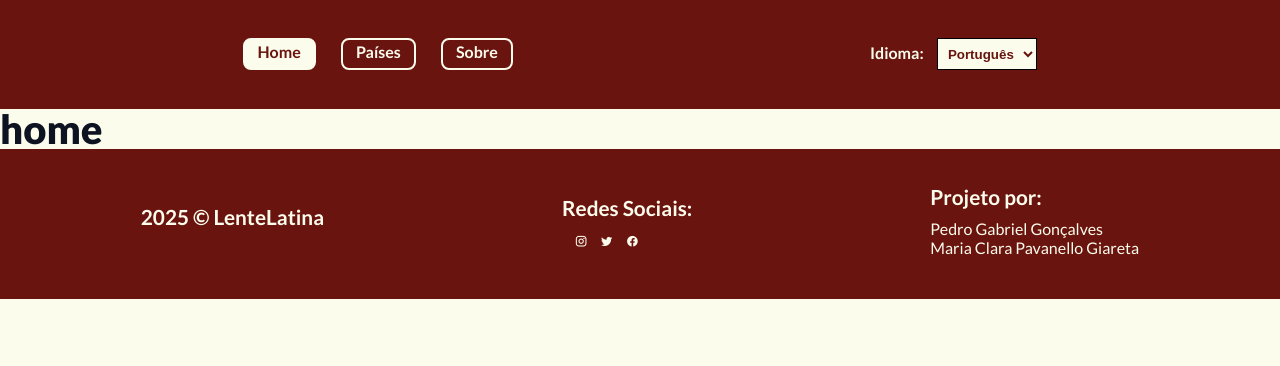
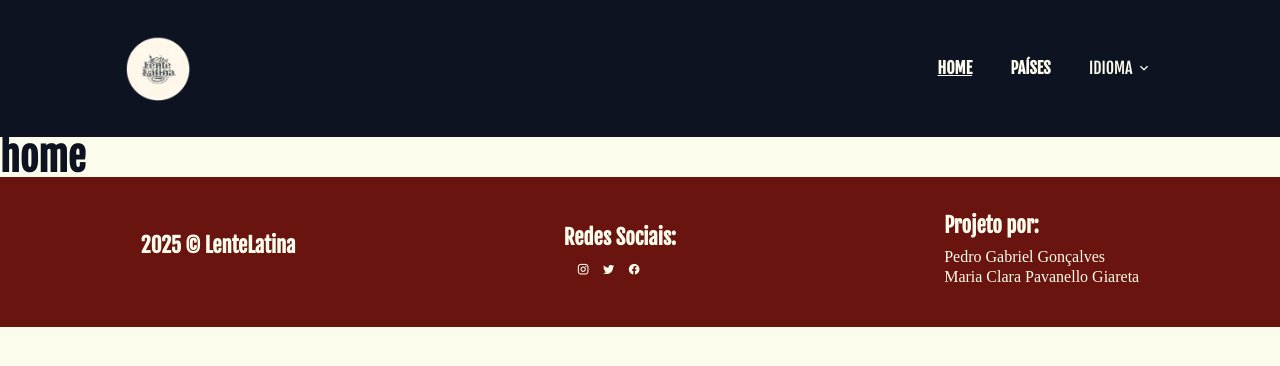
Before and after one commit to PedGabriel/LenteLatina, a Vue app: page / in a window 1280 px wide. Shown: the top 366 px of the page. Built offline with nearby package versions, Linux system fonts and the light colour scheme.

Commit message:
FEAT: Refazendo todo o Header. #25

```diff
--- a/src/assets/main.css
+++ b/src/assets/main.css
@@ -1,29 +1,33 @@
-@import url('https://fonts.googleapis.com/css2?family=Lato:ital,wght@0,100;0,300;0,400;0,700;0,900;1,100;1,300;1,400;1,700;1,900&display=swap');
-
+@import url("https://fonts.googleapis.com/css2?family=Fjalla+One&display=swap");
+@import url("https://fonts.googleapis.com/css2?family=Fjalla+One&family=Inconsolata:wght@200..900&display=swap");
 a {
     text-decoration: none;
     color: inherit;
+    font-family: "Fjalla One", sans-serif;
 }
 body {
     background-color: #FCFCED;
-    font-family: "Lato", sans-serif;
     color: #0D1321;
 }
 h1 {
     font-weight: 900;
     font-size: 2.5rem;
+     font-family: "Fjalla One", sans-serif;
 }
 h2 {
     font-weight: 700;
     font-size: 2rem;
+     font-family: "Fjalla One", sans-serif;
 }
 h3 {
     font-weight: 700;
     font-size: 1.5rem;
+     font-family: "Fjalla One", sans-serif;
 }
 h4{
     font-size: 1.3rem;
     font-weight: 600;
+     font-family: "Fjalla One", sans-serif;
 }
 p {
     font-size: 1rem;
--- a/src/components/HeaderComponent.vue
+++ b/src/components/HeaderComponent.vue
@@ -1,96 +1,131 @@
 <script setup>
-    import { useRoute } from 'vue-router';
-    import { getCurrentInstance } from 'vue';
+import { ref } from 'vue'
+import { getCurrentInstance } from 'vue'
 
-    const instance = getCurrentInstance();
+const instance = getCurrentInstance()
 const lingua = instance.appContext.config.globalProperties.$lingua;
 
-    function mudarIdioma () {
-        localStorage.setItem('lingua', lingua.current)
-        console.log('Lingua alterado para', lingua.current)
+const mostrarIdioma = ref(false);
+
+const alternarVisibilidade = () => {
+    mostrarIdioma.value = !mostrarIdioma.value;
 }
 
+function mudarIdioma(idioma) {
+    lingua.current = idioma
+    localStorage.setItem('lingua', idioma)
+    mostrarIdioma.value = false
+}
+
+console.log(lingua.current)
 </script>
+
 <template>
+    <nav>
+        <div class="logo-area">
+            <img src="/logo.png" class="logo">
+        </div>
 
-   <nav>
-          <!-- <p>logo</p> -->
-        <ul>
-            <RouterLink
-                activeClass="ativo"
-                to="/"
-            >
-                Home
-            </RouterLink>
-            <RouterLink
-                active-class="ativo"
-                to="/paises"
-                >
-                Países
-            </RouterLink>
-            <RouterLink
-                activeClass="ativo"
-                to="/sobre"
-            >
-                Sobre
-            </RouterLink>
+        <div class="right">
+            <ul class="menu">
+                <li>
+                    <RouterLink activeClass="ativo" to="/">HOME</RouterLink>
+                </li>
+                <li>
+                    <RouterLink activeClass="ativo" to="/paises">PAÍSES</RouterLink>
+                </li>
             </ul>
-        <div>
-        <label for="lingua">Idioma:</label>
-        <select name="lingua" id="lingua"
-        v-model="lingua.current"
-        @change="mudarIdioma"
-        >
-            <option value="pt-BR">Português</option>
-            <option value="es-ES">Espanhol</option>
-        </select>
+
+            <div class="mudar">
+                <p @click="alternarVisibilidade">
+                    IDIOMA
+                    <span :class="mostrarIdioma ? 'mdi mdi-chevron-up' : 'mdi mdi-chevron-down'"></span>
+                </p>
+
+                <ul v-if="mostrarIdioma" class="idiomas">
+                    <li @click="mudarIdioma('pt-BR')" :class="{ ativoIdioma: lingua.current === 'pt-BR' }">
+                        PT-BR
+                    </li>
+
+                    <li @click="mudarIdioma('ES')" :class="{ ativoIdioma: lingua.current === 'ES' }">
+                        ES
+                    </li>
+                </ul>
+            </div>
         </div>
     </nav>
 </template>
+
 <style scoped>
-    nav div {
+nav {
+    background: #0D1321;
+    color: #FCFCED;
+    padding: 3vw 10vw;
+    display: flex;
+    align-items: center;
+    justify-content: space-between;
+}
+
+.logo-area {
+    width: 60px;
+    height: 60px;
+    display: flex;
+    align-items: center;
+    justify-content: center;
+}
+
+.logo {
+    width: 110px;
+    height: auto;
+}
+
+.right {
+    display: flex;
+    align-items: center;
+    gap: 3vw;
+}
+
+.menu {
+    display: flex;
+    gap: 3vw;
+}
+
+.menu li {
+    list-style: none;
+    font-family: "Fjalla One", sans-serif;
     font-weight: 600;
 }
-    nav div label {
-        margin-right: 1vw;
-    }
-    nav div select {
-        border: solid 1px black;
-        background: #FCFCED;
-        color: #68140E;
-        font-weight: 600;
-        padding: 0.5vw;
-    }
-    nav {
-        background: #69140E;
-        color: #FCFCED;
-        padding: 3vw 6vw;
-        border-bottom: #FCFCED;
-        display: flex;
-        justify-content: space-around;
-    }
-    ul {
-        display: flex;
-        justify-content: center;
-    }
-    ul a {
-        border: #FCFCED 2px solid;
-        border-radius: 8px;
-        padding: 0.3vw 1vw;
-        margin: 0 2vw 0 0;
-        font-weight: 600;
-        &.ativo {
-            background-color: #FCFCED;
-            color: #69140E;
-        }
+
+nav ul a.ativo {
+    text-decoration: underline;
 }
 
-    ul a:hover {
+nav ul a:hover {
     transform: scale(1.1);
     transition: 0.3s;
 }
-  p{
+
+.mudar {
+    position: relative;
+    font-family: "Fjalla One", sans-serif;
+    cursor: pointer;
+}
+
+.idiomas {
     position: absolute;
-    justify-content: left;
+    top: 2.2vw;
+    right: 0;
+    display: flex;
+    gap: 0.5vw;
+}
+
+.idiomas li {
+    cursor: pointer;
+    font-family: "Fjalla One", sans-serif;
+    border-radius: 6px;
+}
+
+.ativoIdioma {
+    text-decoration: underline;
 }
 </style>
--- a/vite.config.js
+++ b/vite.config.js
@@ -9,6 +9,12 @@ export default defineConfig({
       '@': fileURLToPath(new URL('./src', import.meta.url))
     },
   },
+  server: {
+    hmr: {
+      protocol: 'ws',
+      host: 'localhost'
+    }
+  },
   optimizeDeps: {
     esbuildOptions: {
       target: 'esnext'
```
Also changed, not shown: public/logo.png (added), src/assets/logo.svg (deleted). Lines whose indentation alone changed are shown as unchanged.
